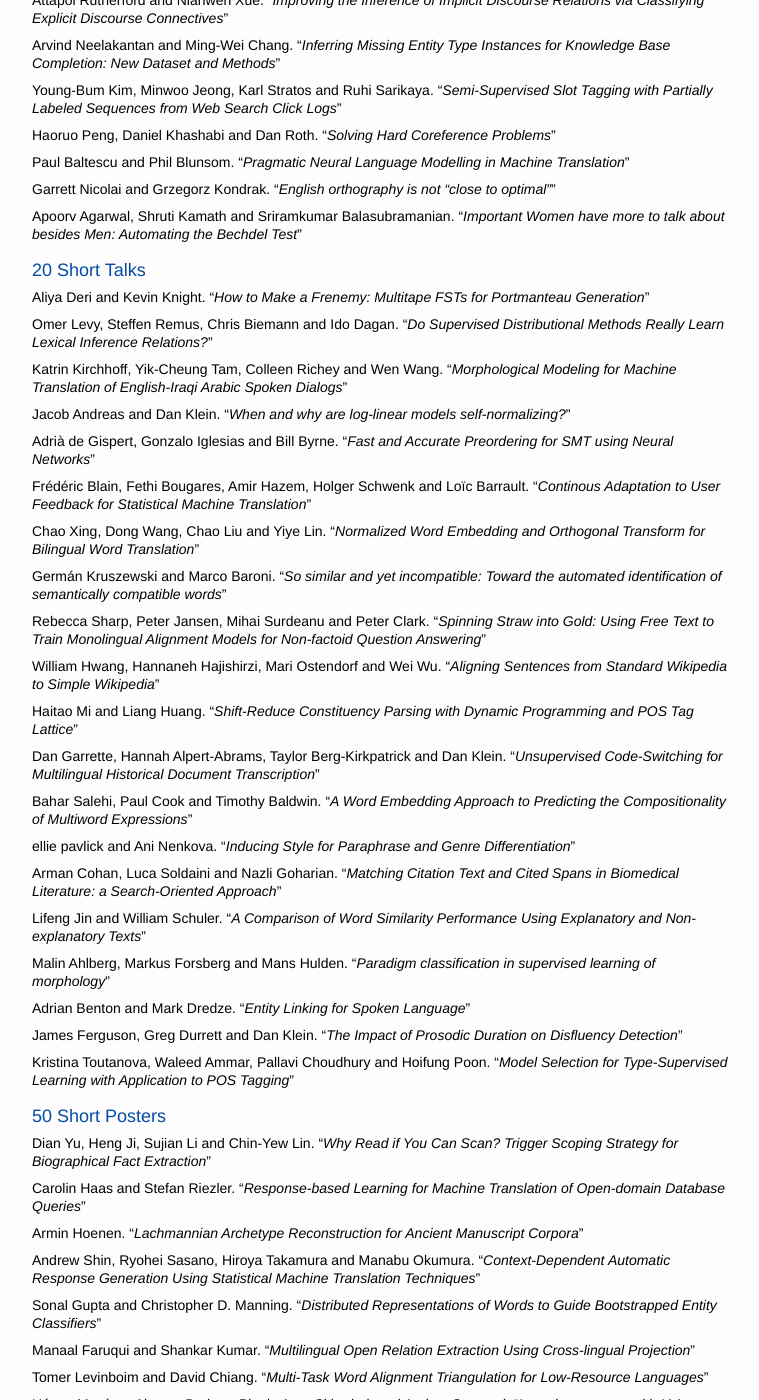
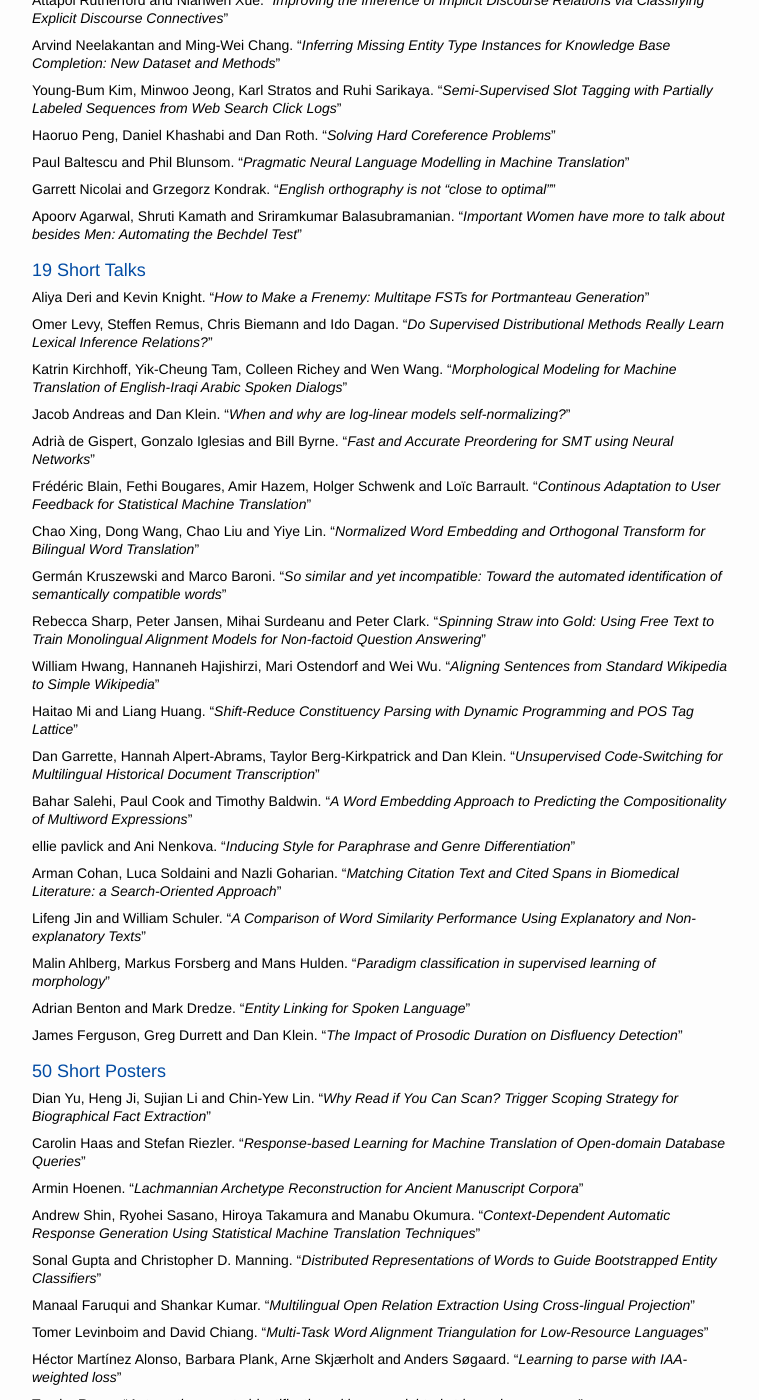
Before and after one commit to naacl-org/naacl-hlt-2015, a Jekyll site: the page built from papers.md, in a window 1280 px wide and 1400 px high, scrolled down 5528 px. Shown: the whole window, without its empty margins (32-791 px from the left). Built offline with Jekyll 4.4.1, drawn with Linux system fonts in a browser that asks for light colours; some of the changed text lies outside the part shown.

Commit message:
removed paper 741 as it was withdrawn in the camera ready stage

```diff
--- a/_data/papers.yaml
+++ b/_data/papers.yaml
@@ -376,8 +376,6 @@ shorttalks:
       authors: "Adrian Benton and Mark Dredze"
     - title: "The Impact of Prosodic Duration on Disfluency Detection"
       authors: "James Ferguson, Greg Durrett and Dan Klein"
-    - title: "Model Selection for Type-Supervised Learning with Application to POS Tagging"
-      authors: "Kristina Toutanova, Waleed Ammar, Pallavi Choudhury and Hoifung Poon"
 taclposters:
     - title: "A sense-topic model for WSI with unsupervised data enrichment"
       authors: "Jing Wang, Mohit Bansal, Kevin Gimpel, Brian D. Ziebart and Clement T. Yu"
```
